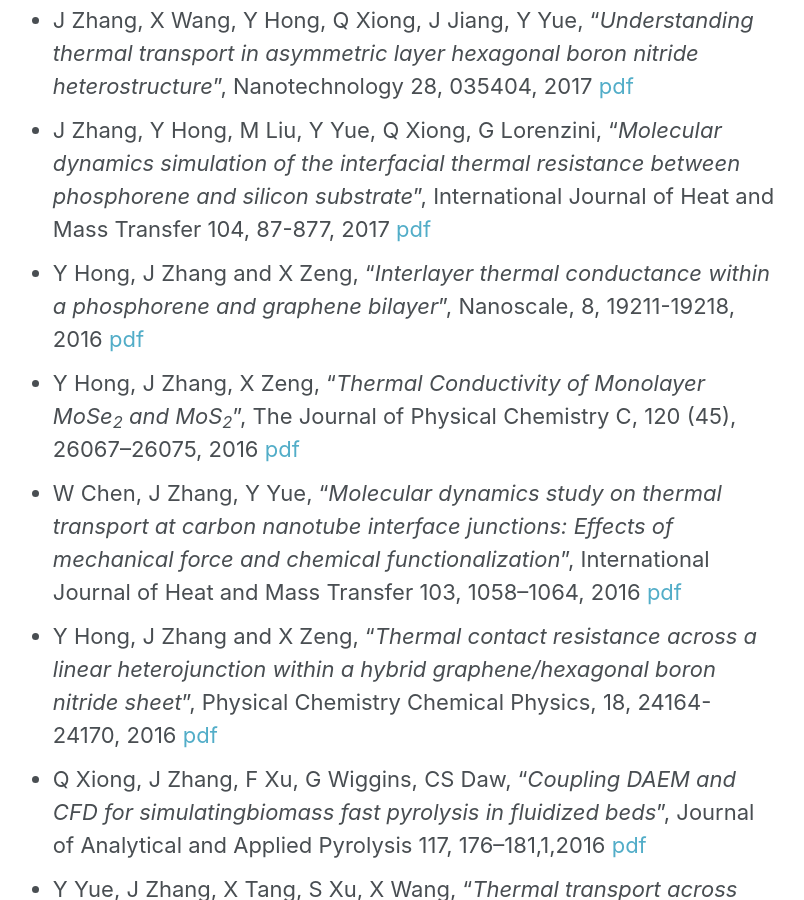
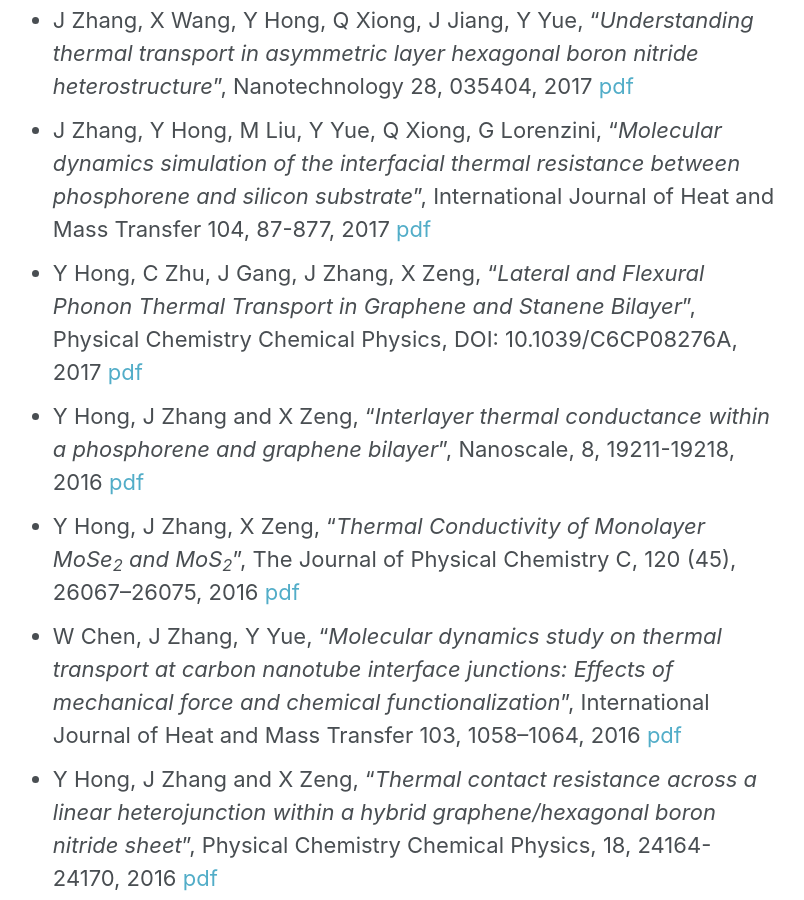
Before and after one commit to JingchaoZhang/JingchaoZhang.github.io, a Jekyll site: the page built from _pages/publications.md, in a window 1280 px wide and 900 px high, scrolled down 324 px. Shown: the whole window, without its empty margins (271-1075 px from the left). Built offline with Jekyll 4.4.1, drawn with Linux system fonts in a browser that asks for light colours.

Commit message:
Update publications.md

```diff
--- a/_pages/publications.md
+++ b/_pages/publications.md
@@ -8,6 +8,7 @@
 - X Wang, J Zhang, Y Chen, P Chan, "_Molecular dynamics study of thermal transport in dinaphtho[2,3-b:2',3'-f]thieno[3,2-b]thiophene (DNTT) organic semiconductor_", Nanoscale, 9, 2262-2271, 2017 [pdf](https://drive.google.com/file/d/0B3Yj4QkZpI-ddHJYWmpEeWVkZ1k/view?usp=sharing)
 - J Zhang, X Wang, Y Hong, Q Xiong, J Jiang, Y Yue, "_Understanding thermal transport in asymmetric layer hexagonal boron nitride heterostructure_", Nanotechnology 28, 035404, 2017 [pdf](https://drive.google.com/file/d/0B3Yj4QkZpI-dMnBVbi1oWUQ2b00/view?usp=sharing)
 - J Zhang, Y Hong, M Liu, Y Yue, Q Xiong, G Lorenzini, "_Molecular dynamics simulation of the interfacial thermal resistance between phosphorene and silicon substrate_", International Journal of Heat and Mass Transfer 104, 87-877, 2017 [pdf](https://drive.google.com/file/d/0B3Yj4QkZpI-deGVXQ0pybURsRjA/view?usp=sharing)
+- Y Hong, C Zhu, J Gang, J Zhang, X Zeng, "_Lateral and Flexural Phonon Thermal Transport in Graphene and Stanene Bilayer_", Physical Chemistry Chemical Physics, DOI: 10.1039/C6CP08276A, 2017 [pdf](https://drive.google.com/file/d/0B3Yj4QkZpI-dckNxSVVFWlpGbUk/view?usp=sharing)
 - Y Hong, J Zhang and X Zeng, "_Interlayer thermal conductance within a phosphorene and graphene bilayer_", Nanoscale, 8, 19211-19218, 2016 [pdf](https://drive.google.com/file/d/0B3Yj4QkZpI-dOF9EaGk5UnBwQm8/view?usp=sharing)
 - Y Hong, J Zhang, X Zeng, "_Thermal Conductivity of Monolayer MoSe<sub>2</sub> and MoS<sub>2</sub>_", The Journal of Physical Chemistry C, 120 (45), 26067–26075, 2016 [pdf](https://drive.google.com/file/d/0B3Yj4QkZpI-dSmZpd0RqVUprc1U/view?usp=sharing)
 - W Chen, J Zhang, Y Yue, "_Molecular dynamics study on thermal transport at carbon nanotube interface junctions: Effects of mechanical force and chemical functionalization_", International Journal of Heat and Mass Transfer 103, 1058–1064, 2016 [pdf](https://drive.google.com/file/d/0B3Yj4QkZpI-ddjB3bEw2MDg2YTQ/view?usp=sharing)
```
